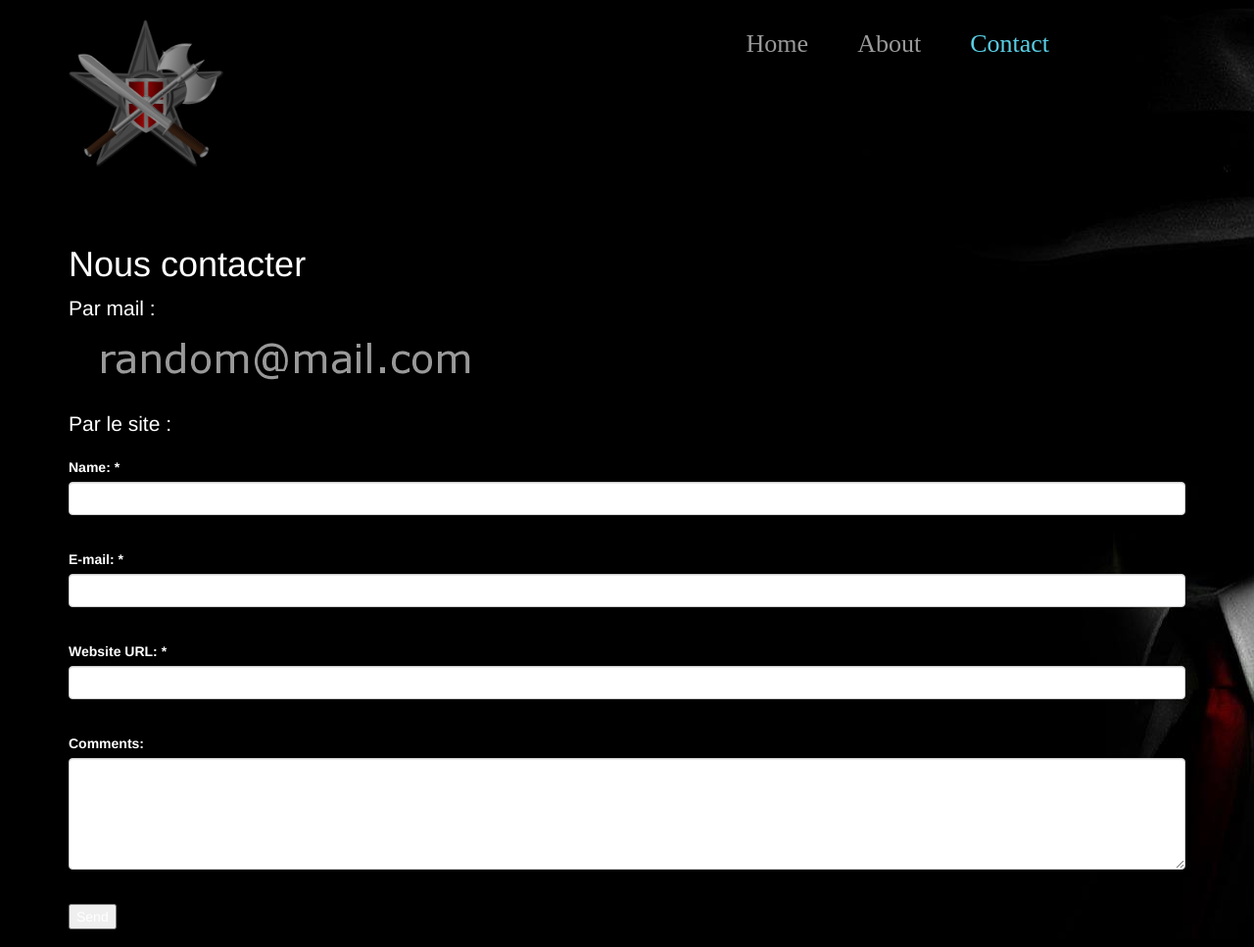
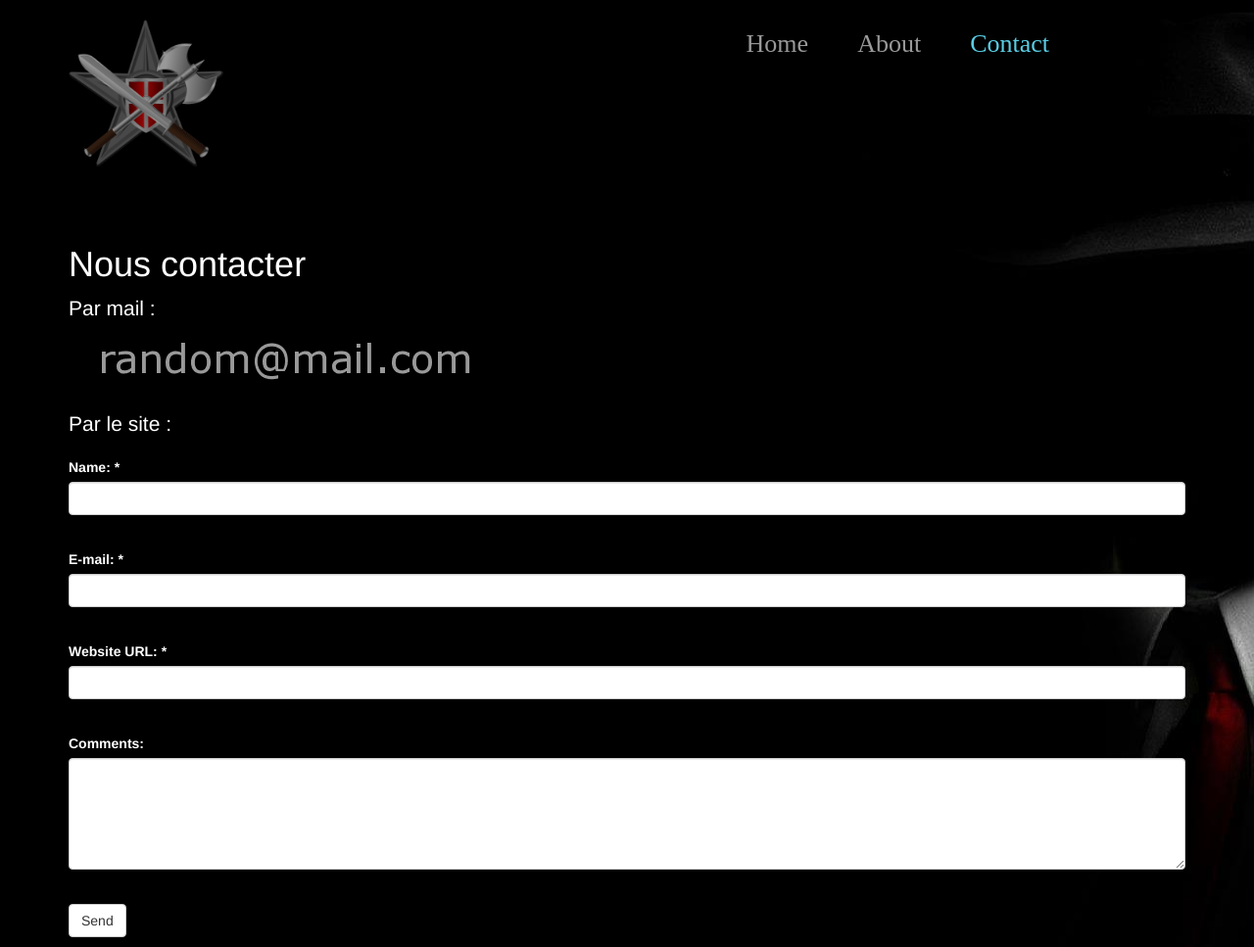
Before and after one commit to Buisson/Enjol--Colomb, a PHP site: page /contact.php in a window 1280 px wide. Shown: the whole page at 98% size. Run offline with PHP 8.4, Linux system fonts and the light colour scheme; some libraries are stand-ins or nearby versions.

Commit message:
better button

```diff
--- a/contact.php
+++ b/contact.php
@@ -219,7 +219,7 @@ function get_data($var) {
 			</div>
 			</p>
 			<p>
-				<input type="submit" name="submit" id="submit" value="Send" <?php if (isset($disable) && $disable === true) echo ' disabled="disabled"'; ?> />
+				<input class="btn btn-default" type="submit" name="submit" id="submit" value="Send" <?php if (isset($disable) && $disable === true) echo ' disabled="disabled"'; ?> />
 			</p>
 		</form>
 
```
